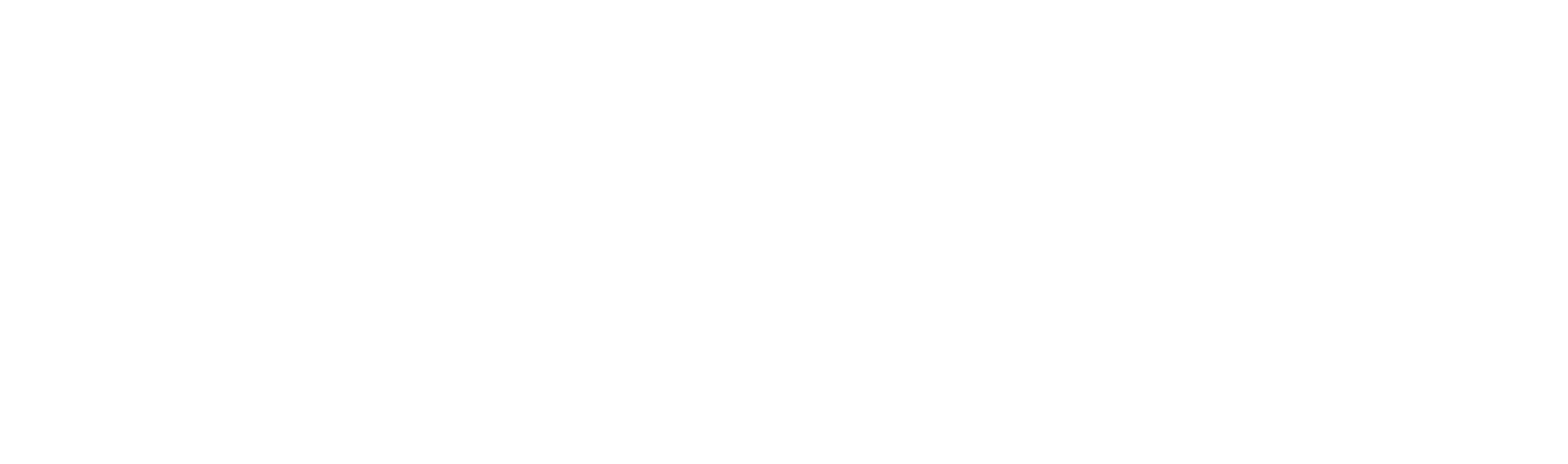
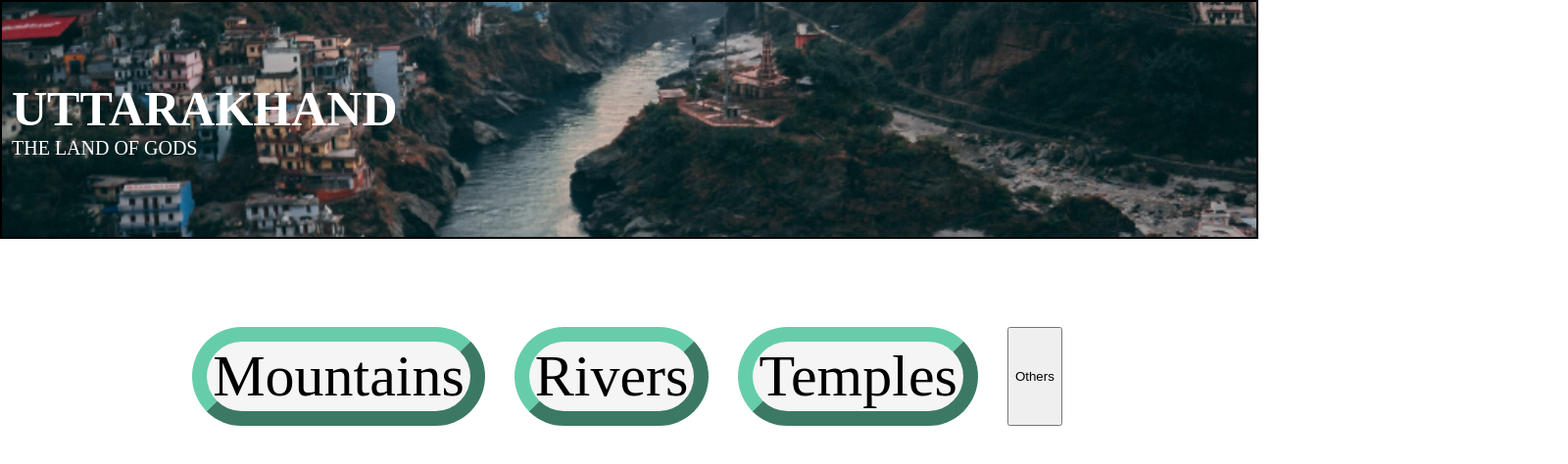
Before and after one commit to shubh9495/HACK-A-THON, a React (Vite) app in the folder client/: page / in a window 1280 px wide. Shown: the top 474 px of the page at 98% size, 1600 px wide, since content can reach past the window. Built offline with nearby package versions, Linux system fonts and the light colour scheme.

Commit message:
feat:patch1

```diff
--- a/client/src/App.css
+++ b/client/src/App.css
@@ -0,0 +1,6 @@
+html{
+    font-size: 10px;
+    margin: 0;
+    padding: 0;
+    font-family: 'Merienda One';
+}
--- a/client/src/App.jsx
+++ b/client/src/App.jsx
@@ -1,14 +1,15 @@
 import './App.css'
 import Header from './Components/Header.jsx'
+import Main from './Components/Main.jsx'
 function App() {
 
 
   return (
-    <div>
+    <>
       <Header />
-      {/* <Main />
-      <Footer /> */}
-    </div>
+      <Main />
+      {/* <Footer /> */}
+    </>
   )
 }
 
--- a/client/src/CSS/Header.css
+++ b/client/src/CSS/Header.css
@@ -2,14 +2,34 @@
     font-size: 30px;
 }
 
+body{
+    margin: 0;
+    padding: 0;
+    /* background-color: black; */
+}
+
 .header{
+    border: 2px solid black;
+    background: url(../assets/header.jpg);
+    background-repeat: no-repeat;
+    background-size: cover;
+    color: white;
+    display: flex;
+    justify-content: center;
+    flex-direction: column;
+    width: 100%;
+    height: 30vh;
+}
 
-    color: #ffffff;
-    font-family: Arial, Helvetica, sans-serif;
-    font-size: 1.2rem;
-    font-weight: bold;
-    height: 10.0rem;
-    padding: .5rem;
-    text-align: center;
-    width: 100%;
+.header h1{
+    font-size: 50px;
+    margin: 0;
+    margin-left: 10px;
+
 }
+
+.header p{
+    margin: 0;
+    margin-left: 10px;
+    font-size: 20px;
+}
--- /dev/null
+++ b/client/src/CSS/cards.css
@@ -0,0 +1,36 @@
+#parentcontainer{
+    display: flex;
+    justify-content: center;
+}
+
+#container{
+    display: grid;
+    grid-template-columns: 30rem 30rem;
+    grid-template-rows: 50rem  50rem;
+    gap: 4rem;
+
+}
+
+#buttons{
+    display: flex;
+    justify-content: center;
+    margin: 3rem;
+    gap: 1rem;
+
+
+}
+
+.category{
+    font-size: 2rem;
+    font-family: 'Merienda One';
+    background-color: whitesmoke;
+    border-radius: 3rem;
+    border-width: 0.5rem;
+    border-color: mediumaquamarine;
+    transition: 0.5s ease;
+}
+
+.category:hover{
+    transform: scale(1.2,1.2);
+
+}
--- /dev/null
+++ b/client/src/CSS/projectcard.css
@@ -0,0 +1,48 @@
+.card{
+    display: grid;
+    grid-template-rows: 25rem 5rem 10rem 10rem;
+
+    height: 2rem;
+
+
+    transition: 0.5s ease;
+    cursor: pointer;
+    margin:3.0rem;
+
+    border-radius: 2rem;
+}
+
+.card:hover {
+    transform: scale(1.15);
+    /* box-shadow: .5rem .5rem 1.5rem rgba(0, 119, 205, 0.6); */
+    /* border: 0.1rem solid white; */
+  }
+
+.card-image{
+    border-top-left-radius: 2rem;
+    border-top-right-radius: 2rem;
+    background-size: cover !important;
+    /* background-position: 0.1rem !important; */
+}
+
+.card-foot{
+    background-color: #d0d3d6;
+    border-bottom-left-radius: 1.8rem;
+    border-bottom-right-radius: 1.8rem;
+    display: grid;
+    grid-template-columns: 1fr 1fr;
+    text-align: center;
+    align-items: center;
+    font-size: 1.5rem;
+
+}
+
+.card-foot a{
+    transition: 0.5s ease;
+    text-decoration: none;
+    color: black !important;
+}
+
+.card-foot a:hover{
+    transform: scale(1.3);
+}
--- a/client/src/Components/Header.jsx
+++ b/client/src/Components/Header.jsx
@@ -5,7 +5,7 @@
     <>
         <div className="header">
         <h1>UTTARAKHAND</h1>
-        <h2>THE LAND OF GODS</h2>
+        <p>THE LAND OF GODS</p>
         </div>
     </>
   )
--- /dev/null
+++ b/client/src/Components/Main.jsx
@@ -0,0 +1,67 @@
+import React from "react";
+import { data } from "../assets/Api.js";
+import "../CSS/cards.css"
+import {ProjectCards} from './ProjectCards.jsx'
+
+const Main = () => {
+    //state variable
+    const [currele,setele] = React.useState(data);
+
+    //function to show only pirticular type of card
+    const filterItem = (arg) => {
+      const updatedlist = data.filter((ele) => {
+        return ele.group === arg;
+      });
+      setele(updatedlist);
+    };
+
+  return (
+    <>
+      <div id="buttons">
+        <button
+          className="category"
+          onClick={() => {
+            filterItem("mountains");
+          }}
+        >
+          Mountains
+        </button>
+
+        <button
+          className="category"
+          onClick={() => {
+            filterItem("rivers");
+          }}
+        >
+          Rivers
+        </button>
+
+        <button
+          className="category"
+          onClick={() => {
+            filterItem("Temples");
+          }}
+        >
+          Temples
+        </button>
+
+        <button
+          className="Others"
+          onClick={() => {
+            setele(data);
+          }}
+        >
+          Others
+        </button>
+      </div>
+
+      <div id="parentcontainer">
+        <div id="container">
+          <ProjectCards data={currele} />
+        </div>
+      </div>
+    </>
+  );
+};
+
+export default Main;
--- /dev/null
+++ b/client/src/Components/ProjectCards.jsx
@@ -0,0 +1,17 @@
+import React from 'react'
+import '../CSS/projectcard.css'
+export const ProjectCards = (ele) => {
+  return (
+    <>
+        <div className="card">
+          <div className="card-image" style={{background:ele.image}}></div>
+          <h2 style={{textAlign:'center',textTransform:'uppercase',marginBottom:'4rem'}}>{ele.name}</h2>
+          <p>{ele.description}</p>
+          <div className="card-foot">
+            <a href={ele.repo} target="-blank">Gallery <br /> Link</a>
+            <a href={ele.deploy} target="-blank">About <br /> Link</a>
+          </div>
+        </div>
+        </>
+        )
+    }
--- /dev/null
+++ b/client/src/assets/Api.js
@@ -0,0 +1,13 @@
+export const data = [
+    {
+        id:1,
+        name:"decentralised twitter",
+        description:"It is a decentralised clone of twitter",
+        image:"url('twitter.jpg')",
+        group:'blockchain',
+        gallery:'https://github.com/serAnkii/web3_twitter',
+        about:''
+    }
+
+
+]
```
Also changed, not shown: client/src/assets/header.jpg (added).
